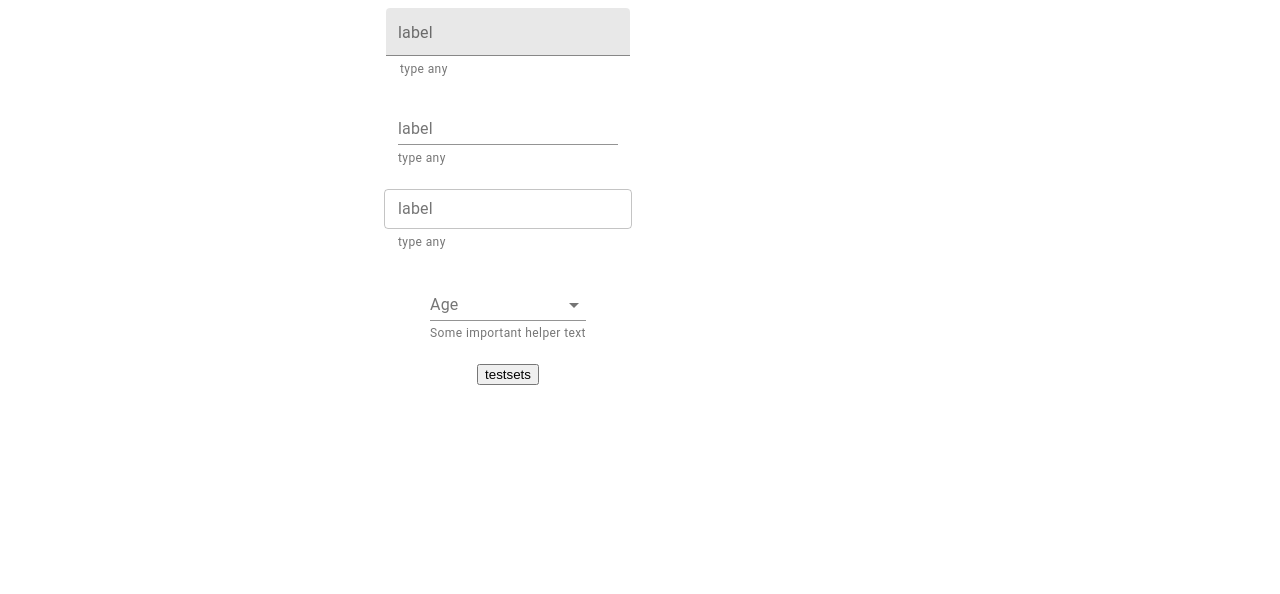
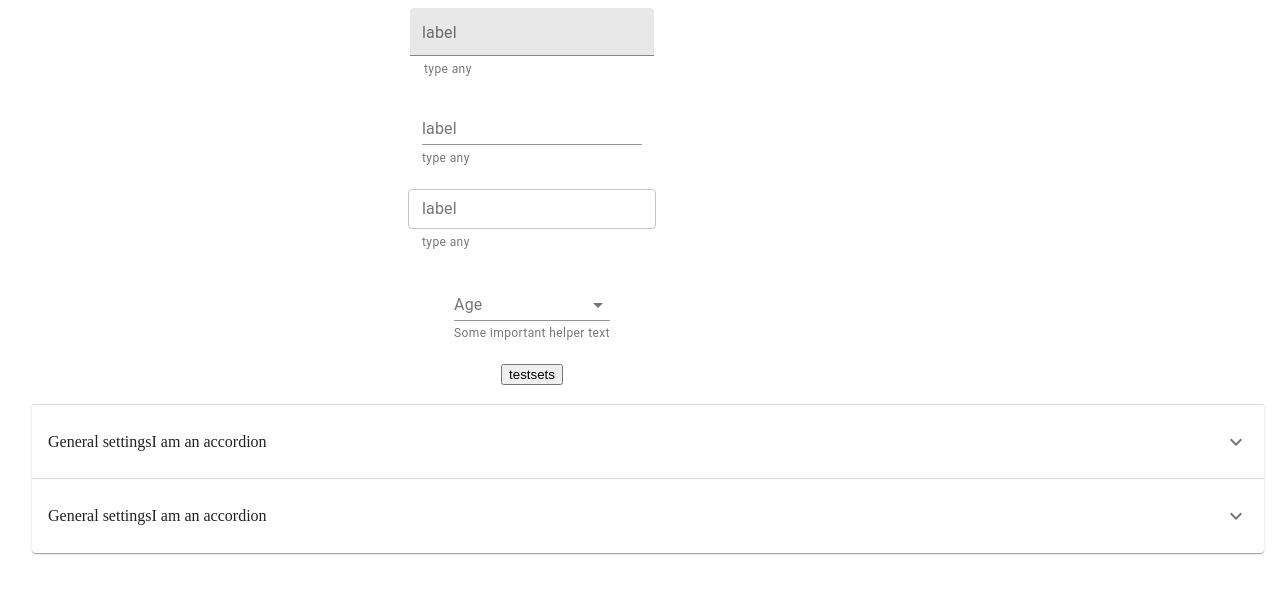
Before and after one commit to ArthurOnly/material-ui-study, a React (Create React App) app: page / in a window 1280 px wide. Shown: the top 594 px of the page. Built offline with nearby package versions, Linux system fonts and the light colour scheme.

Commit message:
Acordion

```diff
--- a/package.json
+++ b/package.json
@@ -4,6 +4,7 @@
   "private": true,
   "dependencies": {
     "@material-ui/core": "^4.11.0",
+    "@material-ui/icons": "^4.9.1",
     "@testing-library/jest-dom": "^4.2.4",
     "@testing-library/react": "^9.3.2",
     "@testing-library/user-event": "^7.1.2",
--- a/src/App.js
+++ b/src/App.js
@@ -10,13 +10,25 @@ import {
   InputLabel,
   Select,
   FormHelperText,
+  Container,
+  Accordion,
+  AccordionSummary,
+  AccordionDetails,
 } from "@material-ui/core"
+import ExpandMoreIcon from "@material-ui/icons/ExpandMore"
 
 function App() {
   const { register, handleSubmit, control, errors } = useForm()
   const onSubmit = data => console.log(data)
+
+  //acordion
+  const [expanded, setExpanded] = React.useState(false)
+  const handleChange = panel => (event, isExpanded) => {
+    setExpanded(isExpanded ? panel : false)
+  }
+
   return (
-    <div id="app">
+    <Container maxWidth="lg">
       <form
         onSubmit={handleSubmit(onSubmit)}
         className="app-content"
@@ -59,9 +71,6 @@ function App() {
                 id="demo-simple-select-helper"
                 defaultValue=""
                 name="select"
-                inputProps={{
-                  register,
-                }}
               >
                 <MenuItem value="">
                   <em>None</em>
@@ -82,7 +91,46 @@ function App() {
 
         <button type="submit">testsets</button>
       </form>
-    </div>
+
+      <Accordion
+        expanded={expanded === "panel1"}
+        onChange={handleChange("panel1")}
+      >
+        <AccordionSummary
+          expandIcon={<ExpandMoreIcon />}
+          aria-controls="panel1bh-content"
+          id="panel1bh-header"
+        >
+          <p>General settings</p>
+          <p>I am an accordion</p>
+        </AccordionSummary>
+        <AccordionDetails>
+          <p>
+            Nulla facilisi. Phasellus sollicitudin nulla et quam mattis feugiat.
+            Aliquam eget maximus est, id dignissim quam.
+          </p>
+        </AccordionDetails>
+      </Accordion>
+      <Accordion
+        expanded={expanded === "panel2"}
+        onChange={handleChange("panel2")}
+      >
+        <AccordionSummary
+          expandIcon={<ExpandMoreIcon />}
+          aria-controls="panel1bh-content"
+          id="panel1bh-header"
+        >
+          <p>General settings</p>
+          <p>I am an accordion</p>
+        </AccordionSummary>
+        <AccordionDetails>
+          <p>
+            Nulla facilisi. Phasellus sollicitudin nulla et quam mattis feugiat.
+            Aliquam eget maximus est, id dignissim quam.
+          </p>
+        </AccordionDetails>
+      </Accordion>
+    </Container>
   )
 }
 
```
Also changed, not shown: 1 other file (tests, documents, lock files or other folders).
